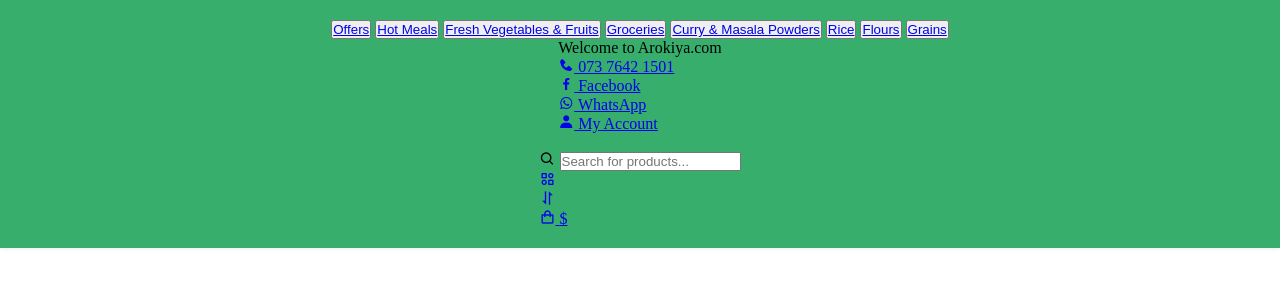
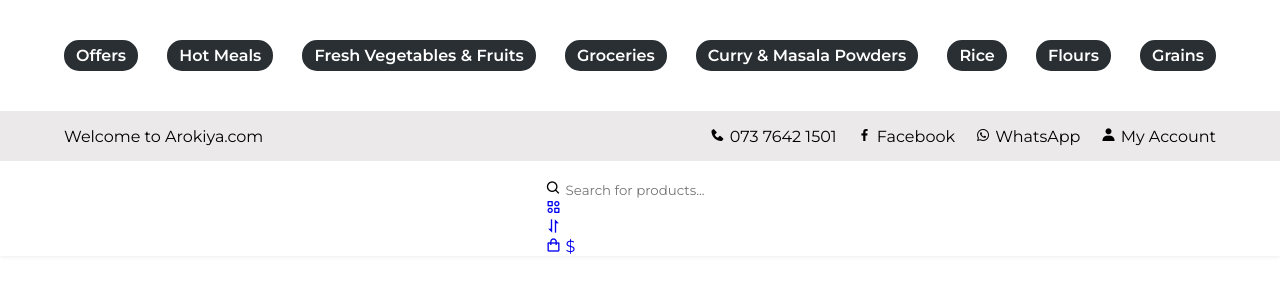
Before and after one commit to MrMuhammadjon/TuronMarket, a website: page index.html in a window 1280 px wide. Drawn offline with nearby package versions, Linux system fonts and the light colour scheme; no server answers.

Commit message:
time out

```diff
--- a/css/reset.css
+++ b/css/reset.css
@@ -5,6 +5,9 @@
     margin: 0;
     padding: 0;
     box-sizing: border-box;
+    border: none;
+    text-decoration: none;
+    font-family: var(--font-family-1);
 }
 
 :root{
@@ -28,7 +31,7 @@
 
     /* fon-famly */
 
-    --font-family-1: 'Montserrat', sans-serif;
+    --font-family-1: 'Montserrat';
     --font-family-2: 'Montserrat Alternates', sans-serif;
     --font-family-3: 'Roboto', sans-serif;
     --font-family-4: 'Rubik', sans-serif;
@@ -103,7 +106,104 @@
     justify-content: space-between;
     flex-direction: column;
     align-items: center;
-    padding: 20px 40px;
-    background-color: var(--color-light-green-2);
     box-shadow: var(--box-shadow-1);
 }
+
+.header-max-container{
+    width: 90%;
+    max-width: 1200px;
+    display: flex;
+    align-items: center;
+    justify-content: center;
+}
+
+.head-btn-container{
+    width: 100%;
+    height: auto;
+    padding: 40px 0;
+    display: flex;
+    align-items: center;
+    justify-content: space-between;
+    gap: var(--gap-20);
+    flex-wrap: wrap;
+}
+
+.head-btn-container .head-btn{
+    padding: 4px 10px;
+    border: 2px solid var(--color-gray-blue);
+    border-radius: var(--border-radius-15);
+    cursor: pointer;
+    display: flex;
+    align-self: center;
+    justify-content: center;
+    transition: var(--transition-1);
+    background-color: var(--color-gray-blue);
+}
+
+.head-btn-container .head-btn:hover{
+    background-color: var(--color-warning);
+    border: 2px solid var(--color-warning);
+    color: var(--color-white);
+    padding: 4px 15px;
+}
+
+.head-btn-container .head-btn a{
+    color: var(--color-white);
+    font-size: var(--fon-size-16);
+    font-weight: var(--font-weight-600);
+    transition: var(--transition-1);
+}
+
+.head-for-user-acc{
+    width: 100%;
+    height: auto;
+    display: flex;
+    align-items: center;
+    justify-content: center;
+    gap: var(--gap-20);
+    flex-wrap: wrap;
+    background-color: red;
+    background-color: var(--color-light-gray);
+}
+
+.head-ac-max{
+    width: 90%;
+    max-width: 1200px;
+    height: 50px;
+    display: flex;
+    align-items: center;
+    justify-content: space-between;
+}
+
+
+.head-ac-max span{
+    height: 100%;
+    display: flex;
+    align-items: center;
+    justify-content: start;
+    font-weight: var(--font-family-1);
+    flex: 1;
+}
+
+.acc-user{
+    flex: 1;
+    display: flex;
+    align-items: center;
+    justify-content: end;
+    gap: var(--gap-20);
+}
+
+.acc-user-box{
+    display: flex;
+    align-items: center;
+    justify-content: center;
+}
+
+.acc-user-box a{
+    color: var(--color-black);
+    transition: var(--transition-1);
+}
+
+.acc-user-box a:hover{
+    color: var(--color-yellow);
+}
--- a/index.html
+++ b/index.html
@@ -40,6 +40,7 @@
 
     <!-- Header -->
     <header>
+        <div class="header-max-container">
             <div class="head-btn-container">
                 <button class="head-btn"><a href="#">Offers</a></button>
                 <button class="head-btn"><a href="#">Hot Meals</a></button>
@@ -50,30 +51,32 @@
                 <button class="head-btn"><a href="#">Flours</a></button>
                 <button class="head-btn"><a href="#">Grains</a></button>
             </div>
-        <div class="header-max-container">
+        </div>
+
         <div class="head-for-user-acc">
+            <div class="head-ac-max">
                 <span>
                     Welcome to Arokiya.com
                 </span>
 
                 <div class="acc-user">
-                    <div class="call-senter-phone">
+                    <div class="call-senter-phone acc-user-box">
                         <a href="#">
                             <i class='bx bxs-phone'></i> 073 7642 1501
                         </a>
                     </div>
-                    <div class="contact-with-chrome">
+                    <div class="contact-with-chrome acc-user-box">
                         <a href="#">
                             <i class='bx bxl-facebook'></i> Facebook
                         </a>
                     </div>
 
-                    <div class="contact-with-chrome">
+                    <div class="contact-with-chrome acc-user-box">
                         <a href="#">
                             <i class='bx bxl-whatsapp'></i> WhatsApp
                         </a>
                     </div>
-                    <div class="my-account">
+                    <div class="my-account acc-user-box">
                         <a href="#">
                             <i class='bx bxs-user'></i> My Account
                         </a>
@@ -81,6 +84,8 @@
                 </div>
             </div>
         </div>
+
+        <div class="header-max-container">
             <div class="head-dash">
                 <div class="logo">
                     <a href="#"><img src="" alt=""></a>
@@ -92,18 +97,19 @@
                 <div class="head-dash-btn">
                     <div class="Categories">
                         <a href="#">
-                        <i class='bx bx-category-alt' ></i>
+                            <i class='bx bx-category-alt'></i>
                         </a>
                     </div>
                     <div class="sort-products">
                         <a href="#">
-                        <i class='bx bx-sort' ></i>
+                            <i class='bx bx-sort'></i>
                         </a>
                     </div>
                     <div class="basket">
                         <a href="#">
-                        <i class='bx bx-shopping-bag' ></i> <span>$<h1></h1></span>
+                            <i class='bx bx-shopping-bag'></i> <span>$<h1></h1></span>
                         </a>
+                    </div>
                 </div>
             </div>
         </div>
```
Lines whose indentation alone changed are shown as unchanged.
